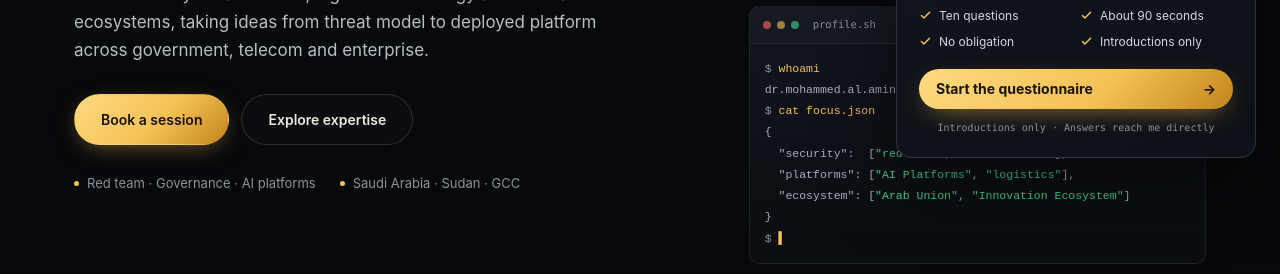
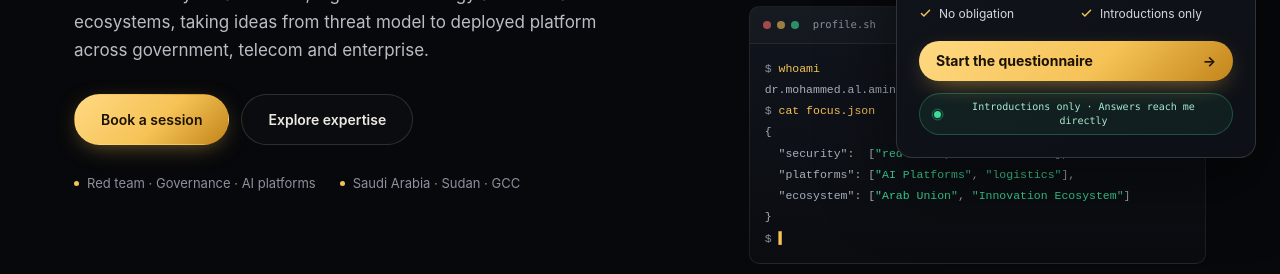
Before and after one commit to ma1amin/landing-page, a plain HTML site: page preview.html in a window 1280 px wide. Shown: the part 618-892 px from the top of the page. Drawn offline with Linux system fonts and the light colour scheme.

Commit message:
Give the widget footnote the hero badge treatment
The line under the call to action is now a pill with a pulsing
dot, matching the hero badge and the no-sales-pitch line on the
questionnaire page.

The pulsing dot is defined inside the widget stylesheet rather
than borrowing .pulse from the site, so the widget stays
self contained. The animation is dropped under
prefers-reduced-motion.

The text moved into its own span so retranslating the widget
rewrites the words without removing the dot.

```diff
--- a/preview.html
+++ b/preview.html
@@ -994,12 +994,44 @@ ul,ol{margin:0;padding:0;list-style:none}
 /* Point the arrow back the other way in Arabic. */
 [dir="rtl"] .questionnaire-widget-arrow { transform: scaleX(-1); }
 
+/* footnote carries the same badge treatment as the hero badge */
 .questionnaire-widget-foot {
   position: relative;
-  margin-top: 12px;
-  color: var(--muted);
+  display: flex;
+  align-items: center;
+  justify-content: center;
+  gap: 8px;
+  margin: 12px auto 0;
+  padding: 6px 14px;
+  width: fit-content;
+  max-width: 100%;
+  border: 1px solid rgba(61,220,151,.28);
+  border-radius: 999px;
+  background: rgba(61,220,151,.07);
+  color: #a9e9cd;
   font: 10px/1.4 var(--mono);
   text-align: center;
+}
+.questionnaire-widget-pulse {
+  width: 7px;
+  height: 7px;
+  border-radius: 50%;
+  background: var(--ok);
+  position: relative;
+  flex: 0 0 auto;
+}
+.questionnaire-widget-pulse::after {
+  content: "";
+  position: absolute;
+  inset: -4px;
+  border-radius: 50%;
+  border: 1px solid var(--ok);
+  opacity: .5;
+  animation: questionnaire-widget-pulse 2.2s infinite;
+}
+@keyframes questionnaire-widget-pulse {
+  0%   { transform: scale(.6); opacity: .8; }
+  100% { transform: scale(1.5); opacity: 0; }
 }
 
 @media (max-width: 700px) {
@@ -1021,6 +1053,7 @@ ul,ol{margin:0;padding:0;list-style:none}
 @media (prefers-reduced-motion: reduce) {
   .questionnaire-widget,
   .questionnaire-widget-cta { transition: none; }
+  .questionnaire-widget-pulse::after { animation: none; }
 }
 
 </style>
@@ -2723,8 +2756,9 @@ window.QUESTIONNAIRE_CONFIG = {
             pick(TEXT.arrow, lang) +
           '</span>' +
         '</a>' +
-        '<p class="questionnaire-widget-foot" data-q-text="footnote">' +
-          escapeHtml(pick(TEXT.footnote, lang)) +
+        '<p class="questionnaire-widget-foot">' +
+          '<i class="questionnaire-widget-pulse" aria-hidden="true"></i>' +
+          '<span data-q-text="footnote">' + escapeHtml(pick(TEXT.footnote, lang)) + '</span>' +
         '</p>' +
       '</div>';
     return element;
--- a/public/questionnaire-widget.css
+++ b/public/questionnaire-widget.css
@@ -174,12 +174,44 @@
 /* Point the arrow back the other way in Arabic. */
 [dir="rtl"] .questionnaire-widget-arrow { transform: scaleX(-1); }
 
+/* footnote carries the same badge treatment as the hero badge */
 .questionnaire-widget-foot {
   position: relative;
-  margin-top: 12px;
-  color: var(--muted);
+  display: flex;
+  align-items: center;
+  justify-content: center;
+  gap: 8px;
+  margin: 12px auto 0;
+  padding: 6px 14px;
+  width: fit-content;
+  max-width: 100%;
+  border: 1px solid rgba(61,220,151,.28);
+  border-radius: 999px;
+  background: rgba(61,220,151,.07);
+  color: #a9e9cd;
   font: 10px/1.4 var(--mono);
   text-align: center;
+}
+.questionnaire-widget-pulse {
+  width: 7px;
+  height: 7px;
+  border-radius: 50%;
+  background: var(--ok);
+  position: relative;
+  flex: 0 0 auto;
+}
+.questionnaire-widget-pulse::after {
+  content: "";
+  position: absolute;
+  inset: -4px;
+  border-radius: 50%;
+  border: 1px solid var(--ok);
+  opacity: .5;
+  animation: questionnaire-widget-pulse 2.2s infinite;
+}
+@keyframes questionnaire-widget-pulse {
+  0%   { transform: scale(.6); opacity: .8; }
+  100% { transform: scale(1.5); opacity: 0; }
 }
 
 @media (max-width: 700px) {
@@ -201,4 +233,5 @@
 @media (prefers-reduced-motion: reduce) {
   .questionnaire-widget,
   .questionnaire-widget-cta { transition: none; }
+  .questionnaire-widget-pulse::after { animation: none; }
 }
--- a/public/questionnaire-widget.js
+++ b/public/questionnaire-widget.js
@@ -160,8 +160,9 @@
             pick(TEXT.arrow, lang) +
           '</span>' +
         '</a>' +
-        '<p class="questionnaire-widget-foot" data-q-text="footnote">' +
-          escapeHtml(pick(TEXT.footnote, lang)) +
+        '<p class="questionnaire-widget-foot">' +
+          '<i class="questionnaire-widget-pulse" aria-hidden="true"></i>' +
+          '<span data-q-text="footnote">' + escapeHtml(pick(TEXT.footnote, lang)) + '</span>' +
         '</p>' +
       '</div>';
     return element;
```
